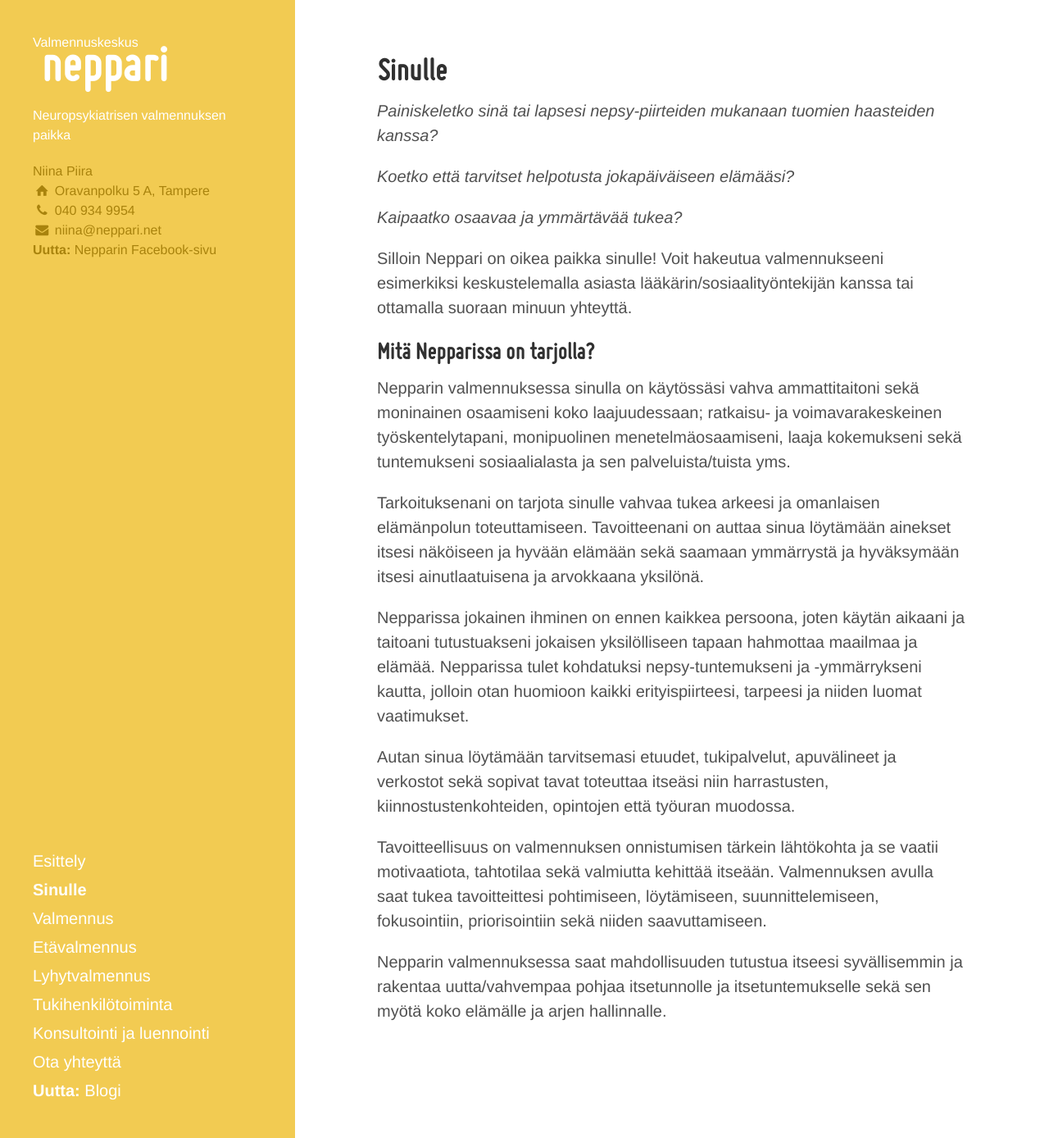
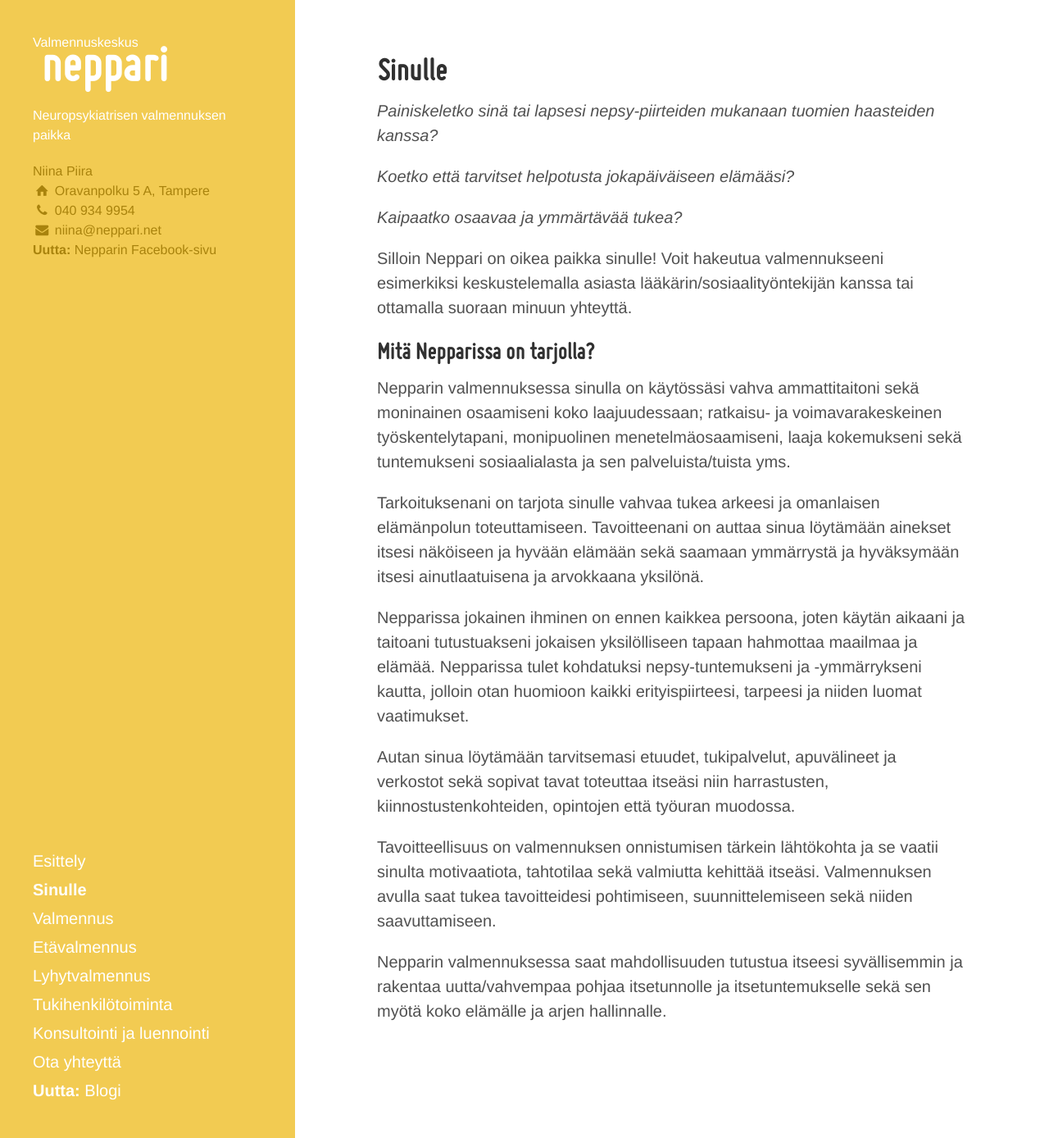
Before and after one commit to niinapiira/neppari.net, a Jekyll site: the page built from sinulle.md, in a window 1280 px wide and 1388 px high. Shown: the whole window at 82% size. Built offline with Jekyll 4.4.1, drawn with Linux system fonts in a browser that asks for light colours; Markdown is read by kramdown in place of the engine named in the settings.

Commit message:
Lisäsin: "vaatii SINULTA motivaatiota..." muutin: "valmiutta kehittää itseÄSI..." muutin: "tavoitteiDesi pohtimiseen..." poistin LÖYTÄMISEEN, FOKUSOINTIIN, PRIORISOINTIIN

```diff
--- a/sinulle.md
+++ b/sinulle.md
@@ -9,6 +9,7 @@
 "link-title": ""
 polaroid: ""
 ---
+
 
 
 *Painiskeletko sinä tai lapsesi nepsy-piirteiden mukanaan tuomien haasteiden kanssa?*
@@ -29,6 +30,6 @@
 
 Autan sinua löytämään tarvitsemasi etuudet, tukipalvelut, apuvälineet ja verkostot sekä sopivat tavat toteuttaa itseäsi niin harrastusten, kiinnostustenkohteiden, opintojen että työuran muodossa.
 
-Tavoitteellisuus on valmennuksen onnistumisen tärkein lähtökohta ja se vaatii motivaatiota, tahtotilaa sekä valmiutta kehittää itseään. Valmennuksen avulla saat tukea tavoitteittesi pohtimiseen, löytämiseen, suunnittelemiseen, fokusointiin, priorisointiin sekä niiden saavuttamiseen.
+Tavoitteellisuus on valmennuksen onnistumisen tärkein lähtökohta ja se vaatii sinulta motivaatiota, tahtotilaa sekä valmiutta kehittää itseäsi. Valmennuksen avulla saat tukea tavoitteidesi pohtimiseen, suunnittelemiseen sekä niiden saavuttamiseen.
 
 Nepparin valmennuksessa saat mahdollisuuden tutustua itseesi syvällisemmin ja rakentaa uutta/vahvempaa pohjaa itsetunnolle ja itsetuntemukselle sekä sen myötä koko elämälle ja arjen hallinnalle.
```
